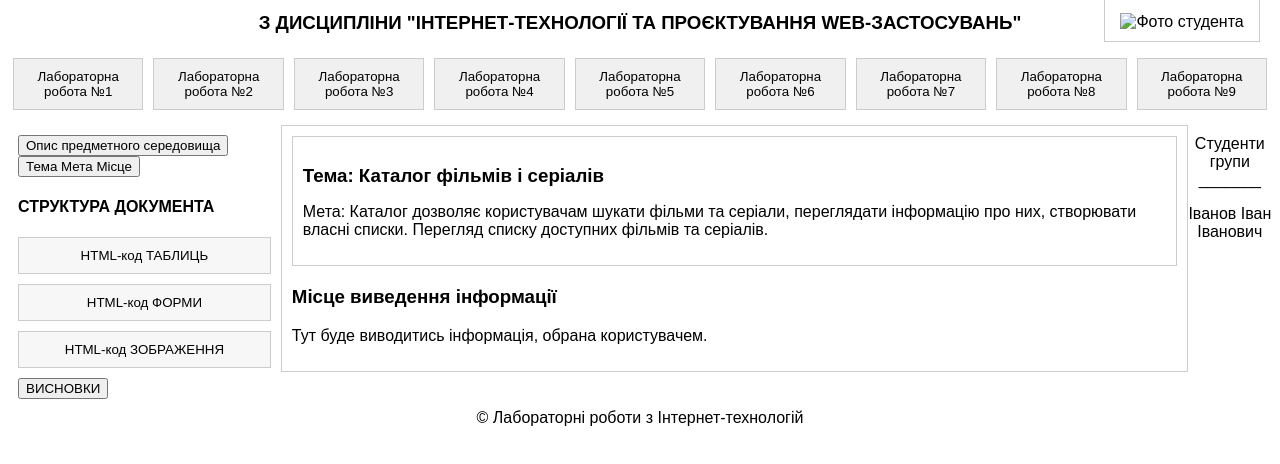
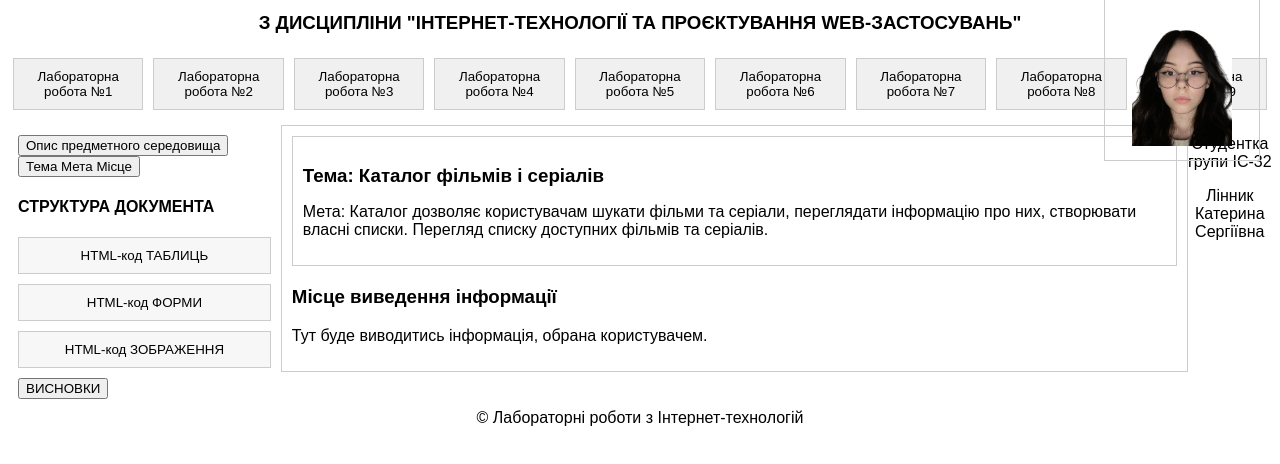
Before and after one commit to klynxlx/zvit-document, a plain HTML site: page index.html in a window 1280 px wide. Shown: the part 68-532 px from the top of the page. Drawn offline with Linux system fonts and the light colour scheme.

Commit message:
changed index.html

```diff
--- a/index.html
+++ b/index.html
@@ -112,12 +112,12 @@
 
     <div class="photo-student">
         <p>ФОТО СТУДЕНТА</p>
-        <img src="student_photo.png" alt="Фото студента" width="100">
+        <img src="./images/photo_2024-09-18_12-08-26.jpg" alt="Фото студента" width="100">
     </div>
 
     <div class="student-info">
-        <p>Студенти групи _______</p>
-        <p>Іванов Іван Іванович</p>
+        <p>Студентка групи ІС-32</p>
+        <p>Лінник Катерина Сергіївна</p>
     </div>
 
     <footer class="footer">
```
Also changed, not shown: images/photo_2024-09-18_12-08-26.jpg (added).
